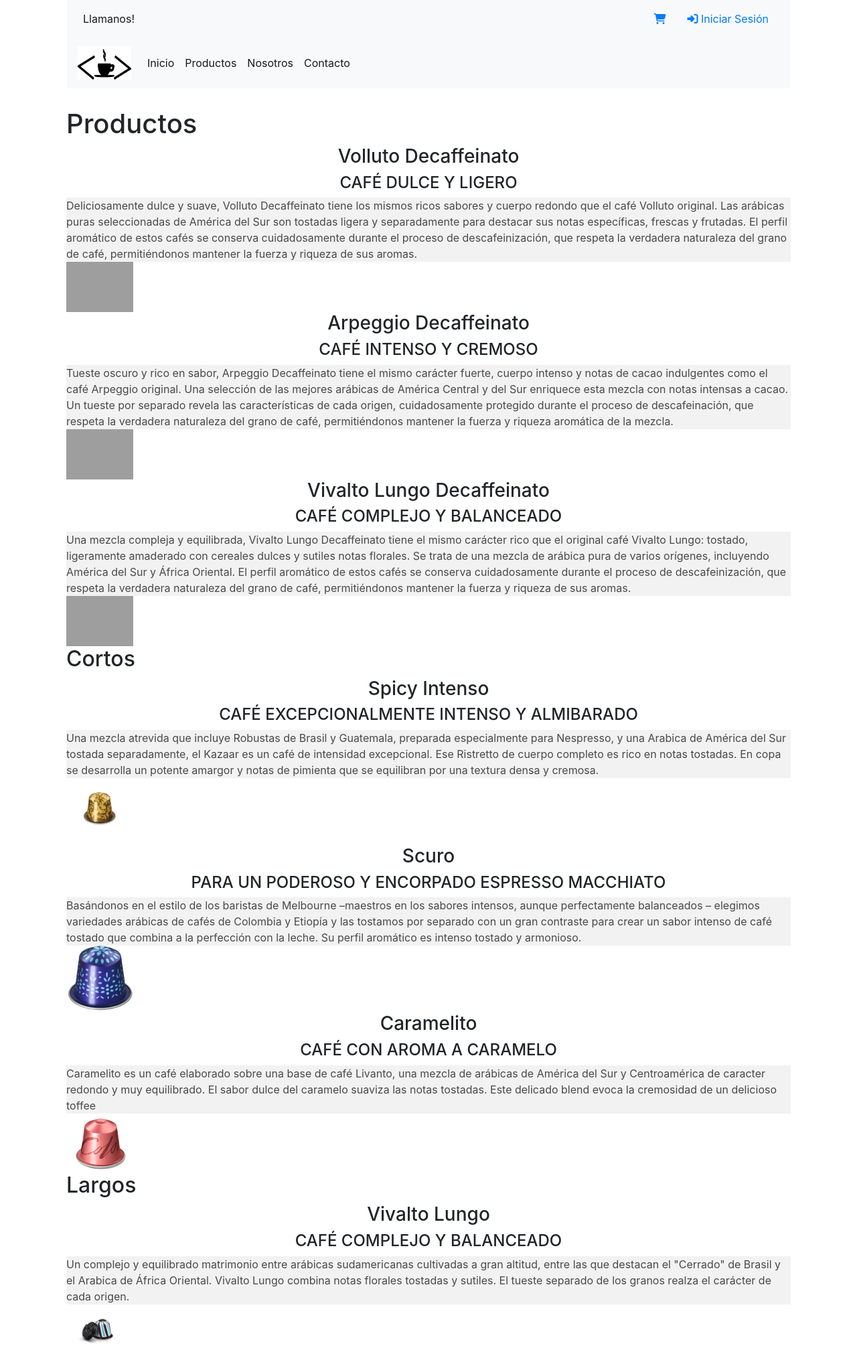
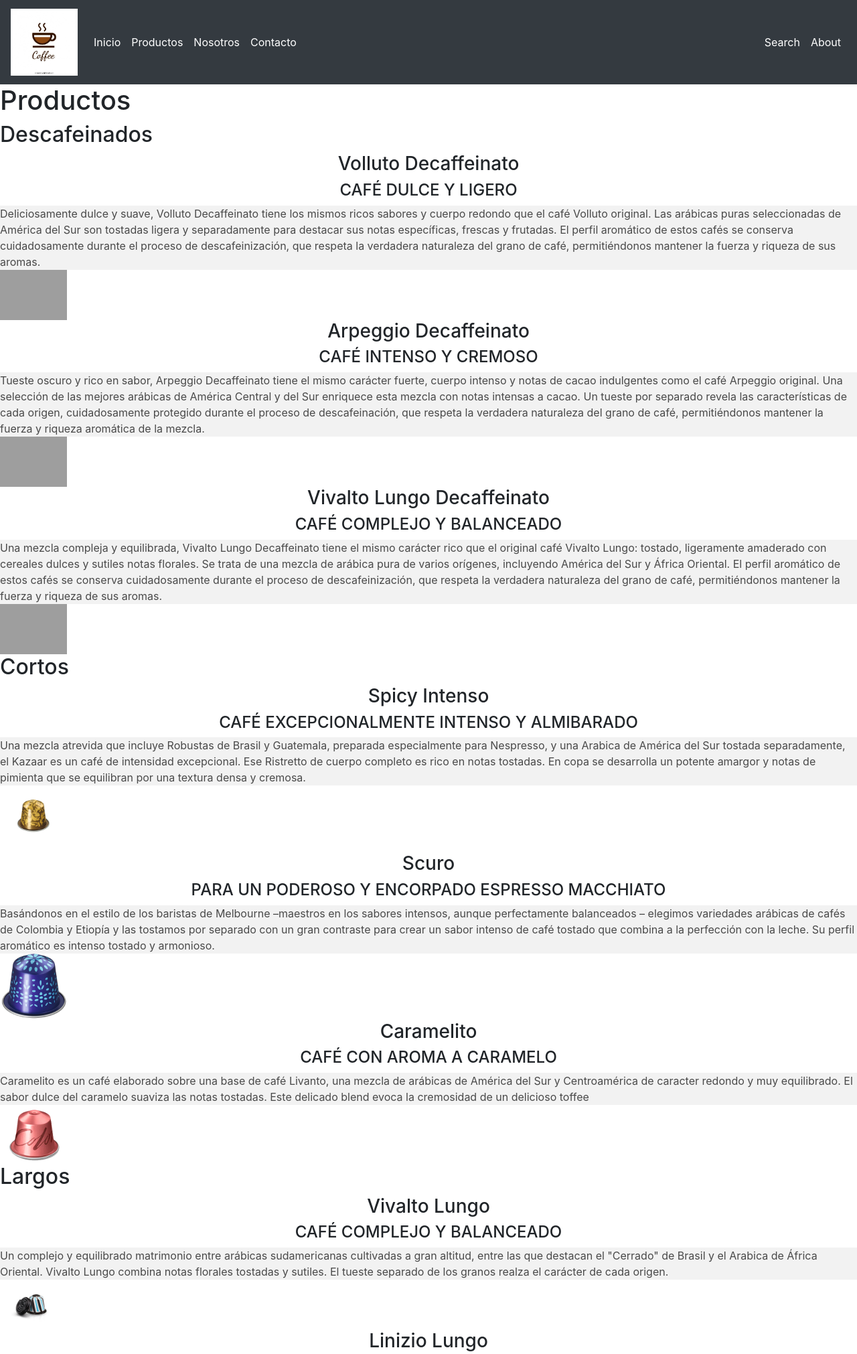
Before and after one commit to NatiNW/ProyectoCafeDH, a PHP site: page /productos.html in a window 1280 px wide. Shown: the top 2022 px of the page at 67% size. Run offline with PHP 8.4, Linux system fonts and the light colour scheme; some libraries are stand-ins or nearby versions; some web fonts are replaced; grey boxes are pictures that could not be loaded.

Commit message:
agrego productos y estilos

```diff
--- a/estilos.css
+++ b/estilos.css
@@ -1,20 +1,11 @@
-.general{
-  padding: 29px;
-}
-
-
 img{
   position: relative;
   width: 100px;
-  height: auto;
   max-width: 280px;
-  margin: auto;
-  display: block;
+  display: flex;
   justify-content: center;
   flex-wrap: wrap;
   text-align: center;
-  border-radius: 55%;
-  box-shadow: 5px 5px 0px #800000;
 }
 .article{
   margin: 15px;
--- a/productos.html
+++ b/productos.html
@@ -2,48 +2,20 @@
 <html lang="en" dir="ltr">
   <head>
     <meta charset="utf-8">
-    <meta name="viewport" content="width=device-width, initial-scale=1, shrink-to-fit=no">
     <link rel="stylesheet" href="https://stackpath.bootstrapcdn.com/bootstrap/4.3.1/css/bootstrap.min.css" integrity="sha384-ggOyR0iXCbMQv3Xipma34MD+dH/1fQ784/j6cY/iJTQUOhcWr7x9JvoRxT2MZw1T" crossorigin="anonymous">
+    <script src="https://code.jquery.com/jquery-3.3.1.slim.min.js" integrity="sha384-q8i/X+965DzO0rT7abK41JStQIAqVgRVzpbzo5smXKp4YfRvH+8abtTE1Pi6jizo" crossorigin="anonymous"></script>
+<script src="https://cdnjs.cloudflare.com/ajax/libs/popper.js/1.14.7/umd/popper.min.js" integrity="sha384-UO2eT0CpHqdSJQ6hJty5KVphtPhzWj9WO1clHTMGa3JDZwrnQq4sF86dIHNDz0W1" crossorigin="anonymous"></script>
+<script src="https://stackpath.bootstrapcdn.com/bootstrap/4.3.1/js/bootstrap.min.js" integrity="sha384-JjSmVgyd0p3pXB1rRibZUAYoIIy6OrQ6VrjIEaFf/nJGzIxFDsf4x0xIM+B07jRM" crossorigin="anonymous"></script>
+<meta name="viewport" content="width=device-width, initial-scale=1, shrink-to-fit=no">
+
     <link href="https://fonts.googleapis.com/css?family=Chilanka|Gayathri&display=swap" rel="stylesheet">
-    <script src="https://kit.fontawesome.com/eeaa0807dc.js"></script>
-    <link rel="stylesheet" href="css/general.css">
-    <link rel="stylesheet" href="css/estilos.css">
-
-
+    <link rel="stylesheet" href="estilos.css">
     <title>Coffee Code</title>
-  </head>
-
-  <body>
+    <body>
     <header>
-      <div class="container">
-        <div class="col-12 col-sm-12 col-md-12 col-lg-12 col-xl-12">
-        <nav class="navbar navbar-expand navbar-light bg-light">
-          <div class="collapse navbar-collapse" id="navbarSupportedContent">
-            <ul class="navbar-nav mr-auto">
-              <li class="nav-item active">
-                <a class="nav-link">Llamanos!</a>
-              </li>
-            </ul>
-            <ul class="nav justify-content-end">
-              <li class="nav-item">
-                <a class="nav-link" href="#"><i class="fas fa-shopping-cart"></i></a>
-              </li>
-              <li class="nav-item">
-                <a class="nav-link" href="login.html"><i class="fas fa-sign-in-alt"></i> Iniciar Sesión</a>
-              </li>
-            </ul>
-          </div>
-      </nav>
-      </div>
-      </div>
-
-
-<div class="container">
-  <div class="col-12 col-sm-12 col-md-12 col-lg-12 col-xl-12">
-
-      <nav class="navbar navbar-expand-lg navbar-light bg-light">
-        <a class="navbar-brand" href="index.html">
-          <img src="img/pocillo_completo.jpg" alt="Coffee">
+      <nav class="navbar navbar-expand-lg navbar-dark bg-dark">
+        <a class="navbar-brand" href="#">
+          <img src="cafe.jpg" alt="Coffee">
         </a>
         <button class="navbar-toggler" type="button" data-toggle="collapse" data-target="#navbarSupportedContent" aria-controls="navbarSupportedContent" aria-expanded="false" aria-label="Toggle navigation">
           <span class="navbar-toggler-icon"></span>
@@ -64,87 +36,62 @@
               <a class="nav-link" href="#">Contacto</a>
             </li>
           </ul>
-
+          <ul class="navbar-nav navbar-text">
+            <li class="nav-item active">
+              <a class="nav-link" href="#">Search</a>
+            </li>
+            <li class="nav-item active">
+              <a class="nav-link" href="#">About</a>
+            </li>
+          </ul>
         </div>
       </nav>
-
-    </div>
-    </div>
-    </div>
-
     </header>
-
-<div class="container general">
 
 
 <h1>Productos</h1>
 
 <div class= "content">
-
+<h2 id="descaf" >Descafeinados</h2>
   <article class="uno">
     <h3>Volluto Decaffeinato</h3>
     <h4>CAFÉ DULCE Y LIGERO</h4>
     <p>Deliciosamente dulce y suave, Volluto Decaffeinato tiene los mismos ricos sabores y cuerpo redondo que el café Volluto original. Las arábicas puras seleccionadas de América del Sur son tostadas ligera y separadamente para destacar sus notas específicas, frescas y frutadas. El perfil aromático de estos cafés se conserva cuidadosamente durante el proceso de descafeinización, que respeta la verdadera naturaleza del grano de café, permitiéndonos mantener la fuerza y riqueza de sus aromas.</p>
+    <img src="img/dorada.jpg" alt="">
   </article>
-
-  <div>
-    <img src="img/dorada.jpg" alt="">
-  </div>
-
   <article class="dos">
     <h3>Arpeggio Decaffeinato</h3>
     <h4>CAFÉ INTENSO Y CREMOSO</h4>
     <p>Tueste oscuro y rico en sabor, Arpeggio Decaffeinato tiene el mismo carácter fuerte, cuerpo intenso y notas de cacao indulgentes como el café Arpeggio original. Una selección de las mejores arábicas de América Central y del Sur enriquece esta mezcla con notas intensas a cacao. Un tueste por separado revela las características de cada origen, cuidadosamente protegido durante el proceso de descafeinación, que respeta la verdadera naturaleza del grano de café, permitiéndonos mantener la fuerza y riqueza aromática de la mezcla.</p>
-   </article>
-
-  <div>
     <img src="img/violeta.jpg" alt="">
-  </div>
-
+  </article>
   <article class="tres">
     <h3>Vivalto Lungo Decaffeinato</h3>
     <h4>CAFÉ COMPLEJO Y BALANCEADO</h4>
     <p>Una mezcla compleja y equilibrada, Vivalto Lungo Decaffeinato tiene el mismo carácter rico que el original café Vivalto Lungo: tostado, ligeramente amaderado con cereales dulces y sutiles notas florales. Se trata de una mezcla de arábica pura de varios orígenes, incluyendo América del Sur y África Oriental. El perfil aromático de estos cafés se conserva cuidadosamente durante el proceso de descafeinización, que respeta la verdadera naturaleza del grano de café, permitiéndonos mantener la fuerza y riqueza de sus aromas.</p>
+    <img src="img/azul.png" alt="">
   </article>
-
-  <div>
-    <img src="img/azul.png" alt="">
-  </div>
-
 </div>
-
 <div  class= "content">
   <h2 id="short">Cortos</h2>
   <article class="cuatro">
     <h3>Spicy Intenso</h3>
     <h4>CAFÉ EXCEPCIONALMENTE INTENSO Y ALMIBARADO</h4>
     <p>Una mezcla atrevida que incluye Robustas de Brasil y Guatemala, preparada especialmente para Nespresso, y una Arabica de América del Sur tostada separadamente, el Kazaar es un café de intensidad excepcional. Ese Ristretto de cuerpo completo es rico en notas tostadas. En copa se desarrolla un potente amargor y notas de pimienta que se equilibran por una textura densa y cremosa.</p>
+    <img src="img/corto-1.jpg" alt="">
   </article>
-
-  <div>
-    <img src="img/corto-1.jpg" alt="">
-  </div>
-
   <article class="cinco">
     <h3>Scuro</h3>
     <h4>PARA UN PODEROSO Y ENCORPADO ESPRESSO MACCHIATO</h4>
     <p>Basándonos en el estilo de los baristas de Melbourne –maestros en los sabores intensos, aunque perfectamente balanceados – elegimos variedades arábicas de cafés de Colombia y Etiopía y las tostamos por separado con un gran contraste para crear un sabor intenso de café tostado que combina a la perfección con la leche. Su perfil aromático es intenso tostado y armonioso.</p>
+    <img src="img/corto-2.png" alt="">
   </article>
-
-  <div>
-    <img src="img/corto-2.png" alt="">
-  </div>
-
   <article class="seis">
     <h3>Caramelito</h3>
     <h4>CAFÉ CON AROMA A CARAMELO</h4>
     <p>Caramelito es un café elaborado sobre una base de café Livanto, una mezcla de arábicas de América del Sur y Centroamérica de caracter redondo y muy equilibrado. El sabor dulce del caramelo suaviza las notas tostadas. Este delicado blend evoca la cremosidad de un delicioso toffee</p>
+    <img src="img/corto-3.png" alt="">
   </article>
-
-  <div>
-    <img src="img/corto-3.png" alt="">
-  </div>
-
 </div>
 <div class= "content">
   <h2 id="long">Largos</h2>
@@ -152,71 +99,28 @@
     <h3>Vivalto Lungo</h3>
     <h4>CAFÉ COMPLEJO Y BALANCEADO</h4>
     <p>Un complejo y equilibrado matrimonio entre arábicas sudamericanas cultivadas a gran altitud, entre las que destacan el "Cerrado" de Brasil y el Arabica de África Oriental. Vivalto Lungo combina notas florales tostadas y sutiles. El tueste separado de los granos realza el carácter de cada origen.</p>
+    <img src="img/largo-1.jpg" alt="">
   </article>
-
-  <div>
-    <img src="img/largo-1.jpg" alt="">
-  </div>
-
   <article class="ocho">
     <h3>Linizio Lungo</h3>
     <h4>CAFÉ REDONDO Y SUAVE</h4>
     <p>Con Arábica pura de América del Sur, Linizio Lungo es una mezcla bien redondeada de café brasileño y colombiano. El tueste por separado da una nota a malta y a cereal típica de la variedad Bourbon, manteniendo su carácter equilibrado y suave.</p>
- </article>
-
-  <div>
     <img src="img/largo-2.jpg" alt="">
-  </div>
-
+  </article>
   <article class="nueve">
     <h3>Fortissio Lungo</h3>
     <h4>CAFÉ RICO Y ATERCIOPELADO</h4>
     <p>Al igual que en la edad de los barcos a vela, los granos de Arábica de Malabar de India están expuestos a los vientos del monzón después de la cosecha para revelar un distinguido perfil aromático. Combinamos estos con granos con Arabicas latinoamericanos para crear un Lungo con un carácter verdaderamente intenso. Este Lungo de cuerpo entero, rico en aroma, se expresa en hermosos cereales dulces y notas tostadas maltesas, y ofrece una agradable amargura con una exquisita plenitud en el paladar gracias a su textura redonda y suave.</p>
+    <img src="img/largo-3.jpg" alt="">
   </article>
-
-  <div>
-    <img src="img/largo-3.jpg" alt="">
-  </div>
-
 </div>
 
 
-<footer>
+  <footer>
 
-<div class="row footer-identidad">
-  <div class="col-12 col-sm-4 col-md-4 col-lg-4 col-xl-4">
-  <h6>Coffee Code</h6>
-  <ul>
-    <li><a href="">Inicio</a></li>
-    <li><a href="productos.html">Productos</a></li>
-    <li><a href="">Nosotros</a></li>
-    <li><a href="contacto.html">Contactanos</a></li>
-  </ul>
-</div>
+<h4>Coffee Code</h4>
 
-<div class="row footer-vacio">
-  <div class="col-12 col-sm-4 col-md-4 col-lg-4 col-xl-4">
-
-  </div>
-
-</div>
-
-<div class="row footer-redes">
-  <div class="col-12 col-sm-4 col-md-4 col-lg-4 col-xl-4">
-  <h6>Redes</h6>
-  <ul>
-    <li><a href="">Facebook</a></li>
-    <li><a href="">Instagram</a></li>
-  </ul>
-  </div>
-
-</div>
-</footer>
-
-</div>
-<script src="https://code.jquery.com/jquery-3.3.1.slim.min.js" integrity="sha384-q8i/X+965DzO0rT7abK41JStQIAqVgRVzpbzo5smXKp4YfRvH+8abtTE1Pi6jizo" crossorigin="anonymous"></script>
-<script src="https://cdnjs.cloudflare.com/ajax/libs/popper.js/1.14.7/umd/popper.min.js" integrity="sha384-UO2eT0CpHqdSJQ6hJty5KVphtPhzWj9WO1clHTMGa3JDZwrnQq4sF86dIHNDz0W1" crossorigin="anonymous"></script>
-<script src="https://stackpath.bootstrapcdn.com/bootstrap/4.3.1/js/bootstrap.min.js" integrity="sha384-JjSmVgyd0p3pXB1rRibZUAYoIIy6OrQ6VrjIEaFf/nJGzIxFDsf4x0xIM+B07jRM" crossorigin="anonymous"></script>
+  </footer>
 
   </body>
 
```
